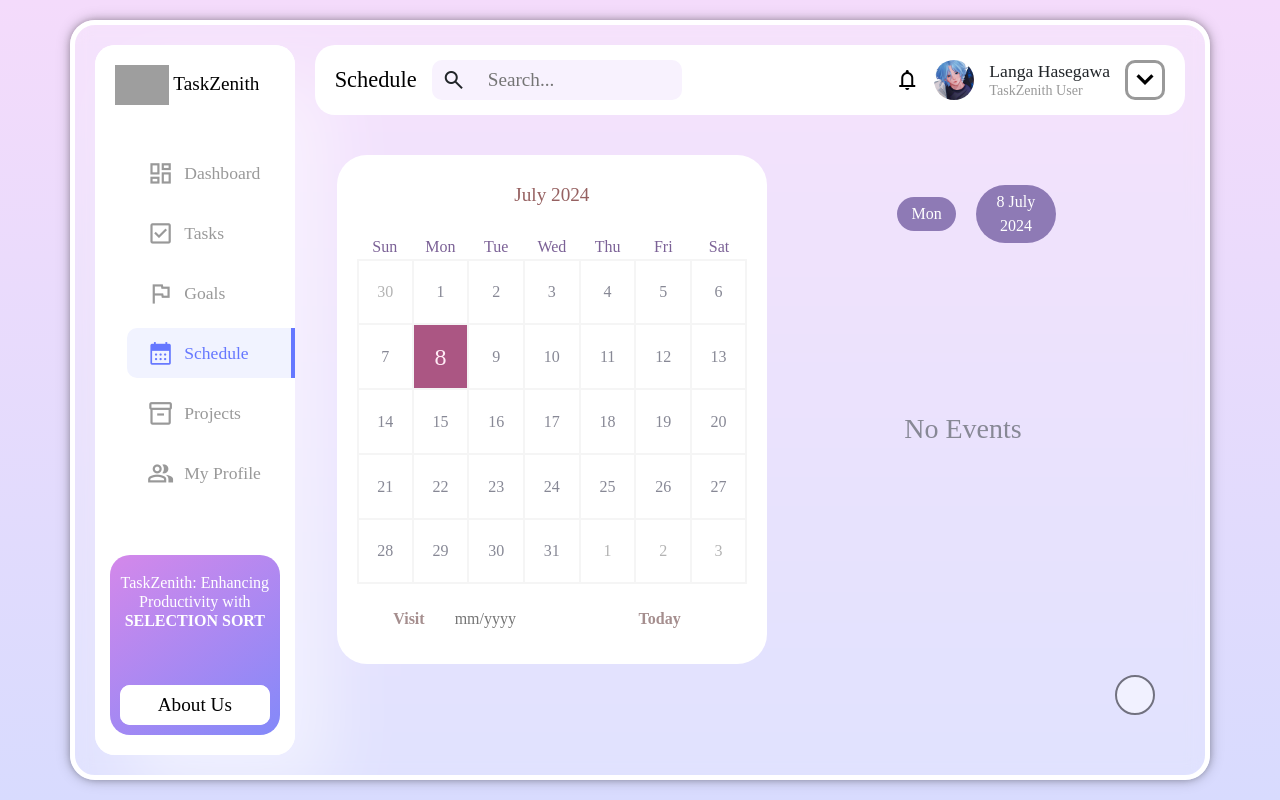
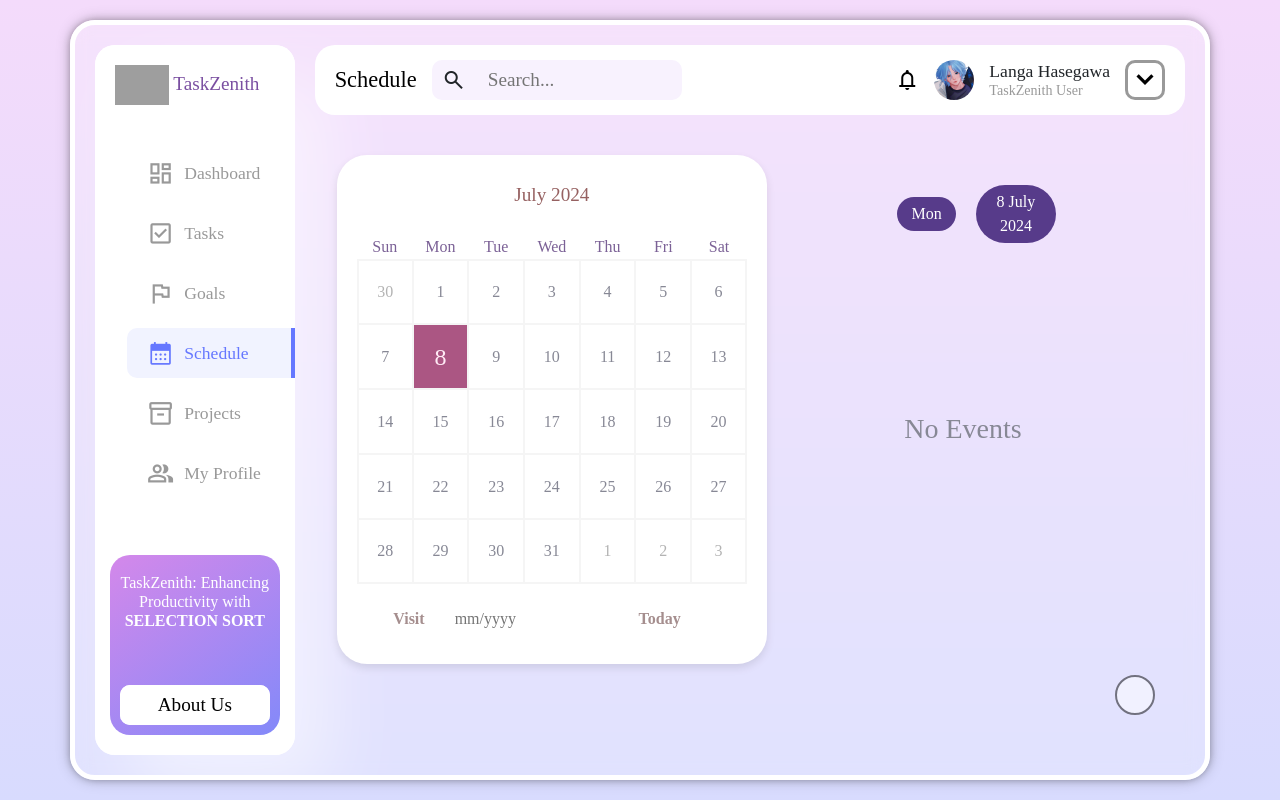
Before and after one commit to jeayuun/TaskZenith, a Flask app: page /schedule in a window 1280 px wide. Run offline with Flask 3, Linux system fonts and the light colour scheme; the visitor is signed in with stand-in values (Sample User, id 1); parts of the project's set-up code (start-up, migrations or seed data) failed here and were passed over; grey boxes are pictures that could not be loaded.

Commit message:
FINISHED schedule.html

```diff
--- a/templates/schedule.html
+++ b/templates/schedule.html
@@ -10,7 +10,7 @@
 
 {% block content %}
     <div class="logo">
-        <h2>
+        <h2 style="color: #7a4fa1;">
             <img src="https://99gifshop.neocities.org/items/11/tulips_blue_lg_clr.gif" title="TaskZenith" width="30%">
             TaskZenith
         </h2>
@@ -127,6 +127,7 @@
       color: #878895;
       border-radius: 30px;
       background-color: #fff;
+      box-shadow: 0 4px 8px rgba(0,0,0,0.1);
     }
 
     .calendar::before {
@@ -347,7 +348,7 @@
     #right .today-date .event-day {
       font-weight: 500;
       border-radius: 30px;
-      background-color: #8E7AB5;
+      background-color: #573b8a;
       color: #fff;
       padding: 5px;
       width: 30%;
@@ -381,6 +382,7 @@
       cursor: pointer;
       border-radius: 30px;
       margin-bottom: 20px;
+      box-shadow: 0 4px 8px rgba(0,0,0,0.05);
     }
 
     .events .event .title {
```
